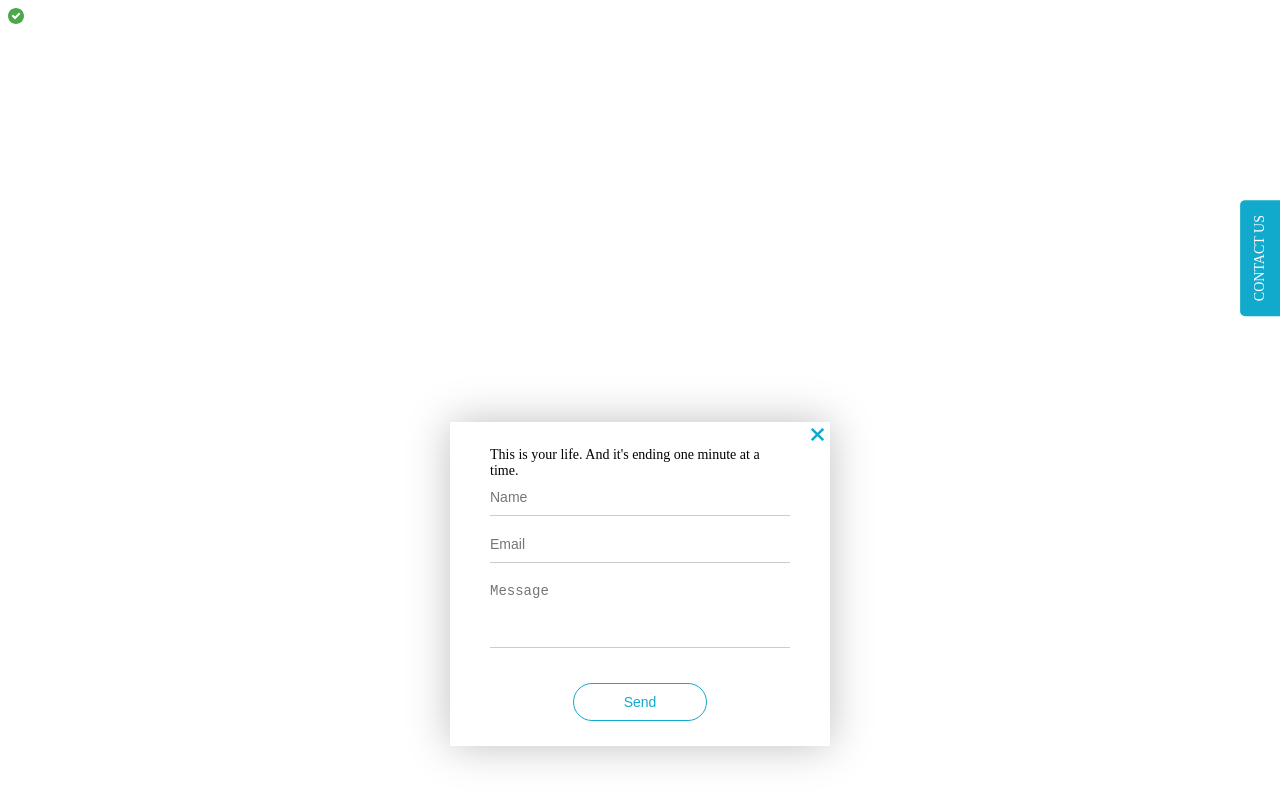
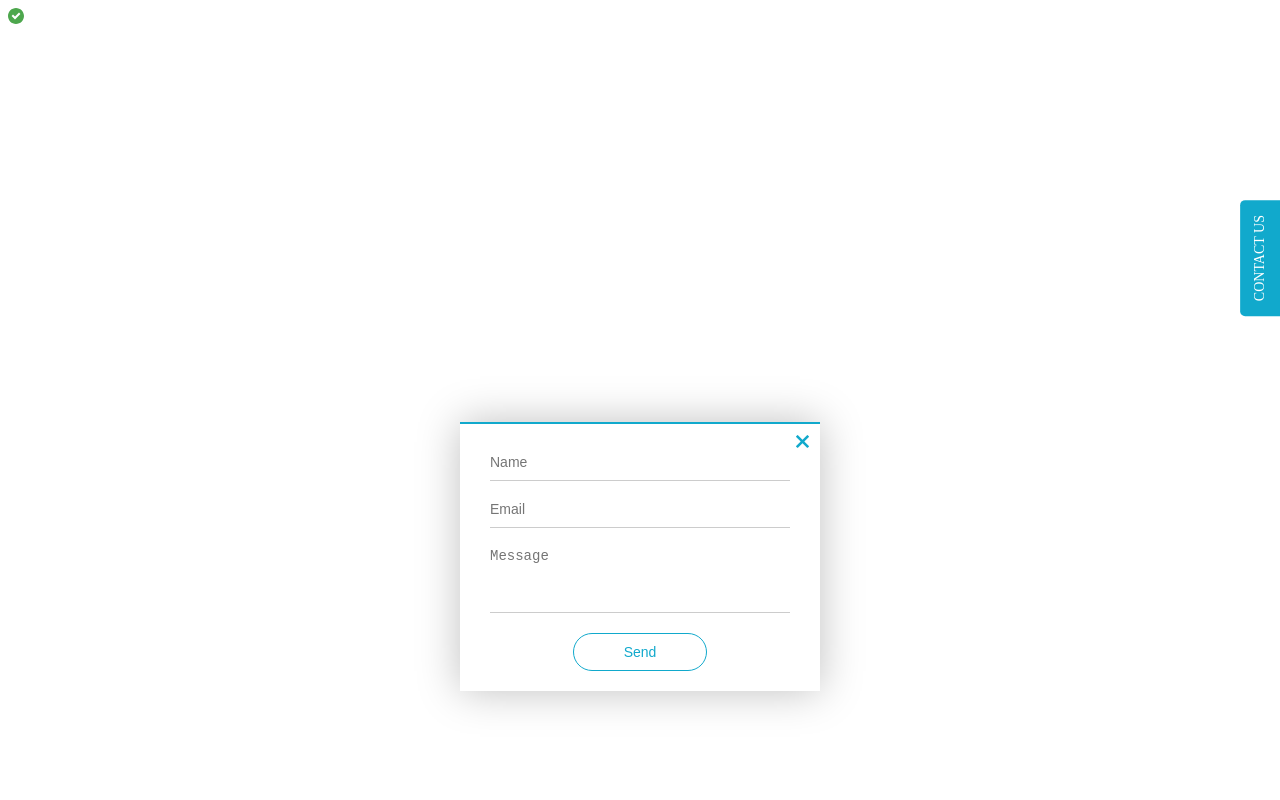
Before and after one commit to LeanMetrix/contact.js, a plain HTML site: page src/index.html in a window 1280 px wide. Both pictures are taken after a click on the element "CONTACT US". Drawn offline with Linux system fonts and the light colour scheme.

Commit message:
Implement hide/show of dialog

```diff
--- a/src/contact.js
+++ b/src/contact.js
@@ -14,8 +14,20 @@
         'cursor: pointer; border-radius: 5px 5px 0 0;' +
         'color: white; background-color: #11a9cc';
 
-    var addHtml = '<div style="' + style + '">CONTACT US</div>';
+    var addHtml = '<div id="contact-btn" style="' + style + '">CONTACT US</div>';
 
     document.body.innerHTML += addHtml;
 
+    function showDialog() {
+        document.getElementById('contact-overlay').className = 'overlay show';
+    }
+
+    function hideDialog() {
+        document.getElementById('contact-overlay').className = 'overlay';
+    }
+
+    setTimeout(function() {
+        document.getElementById('contact-btn').addEventListener('click', showDialog);
+        document.getElementById('contact-close').addEventListener('click', hideDialog);
+    });
 })();
--- a/src/index.html
+++ b/src/index.html
@@ -3,7 +3,7 @@
 <head>
     <style>
         * {
-            transition: all .3s;
+            transition: all 1.3s;
             font-size: 14px;
         }
         .overlay {
@@ -12,15 +12,22 @@
             right: 0;
             top: 0;
             bottom: 0;
-            background: rgba(255, 255, 255, 0.3)
+            background: rgba(255, 255, 255, 0.3);
+            display: none;
+            opacity: 0;
+        }
+        .show.overlay {
+            display: block;
+            opacity: 1;
         }
         form {
             width: 300px;
             max-width: 90%;
             background: white;
-            padding: 25px 40px;
+            padding: 20px 30px;
             margin: 33% auto 0 auto;
             box-shadow: 0 0 40px rgba(0, 0, 0, .25);
+            border-top: 2px solid #11a9cc;
         }
         input,
         textarea {
@@ -37,7 +44,7 @@
 
         button {
             display: block;
-            margin: 25px auto 0;
+            margin: 10px auto 0;
             padding: 10px 50px;
         }
         textarea {
@@ -64,10 +71,11 @@
         .close {
             float: right;
             right: -20px;
-            margin: -20px -35px;
+            margin: -20px -30px;
             width: 15px;
             height: 15px;
             cursor: pointer;
+            padding: 10px;
         }
         .yolo { fill: #11a9cc; }
     </style>
@@ -80,12 +88,11 @@
 
     <script src="contact.js"></script>
 
-    <div class="overlay">
+    <div id="contact-overlay" class="overlay">
         <form action="https://api.leanmetrix.com/post" method="POST">
-            <svg class="close" xmlns="http://www.w3.org/2000/svg" viewBox="0 0 100 100">
+            <svg id="contact-close" class="close" xmlns="http://www.w3.org/2000/svg" viewBox="0 0 100 100">
                 <path class="yolo" d="M62.146,49.999L92.364,19.78c1.159-1.159,1.159-3.037,0-4.195l-7.95-7.95c-1.158-1.158-3.036-1.158-4.195,0L50,37.854  L19.781,7.635c-1.158-1.158-3.037-1.158-4.196,0l-7.95,7.95c-1.159,1.158-1.159,3.036,0,4.195l30.219,30.219L7.636,80.219  c-1.16,1.159-1.16,3.037,0,4.195l7.949,7.95c1.159,1.159,3.038,1.159,4.196,0L50,62.146l30.218,30.218  c1.159,1.159,3.037,1.159,4.195,0l7.95-7.95c1.159-1.158,1.159-3.036,0-4.195L62.146,49.999z"/>
             </svg>
-            <div>This is your life. And it's ending one minute at a time.</div>
             <input type="text" name="name" placeholder="Name">
             <input type="email" name="email" placeholder="Email">
             <textarea placeholder="Message" name="message"></textarea>
```
